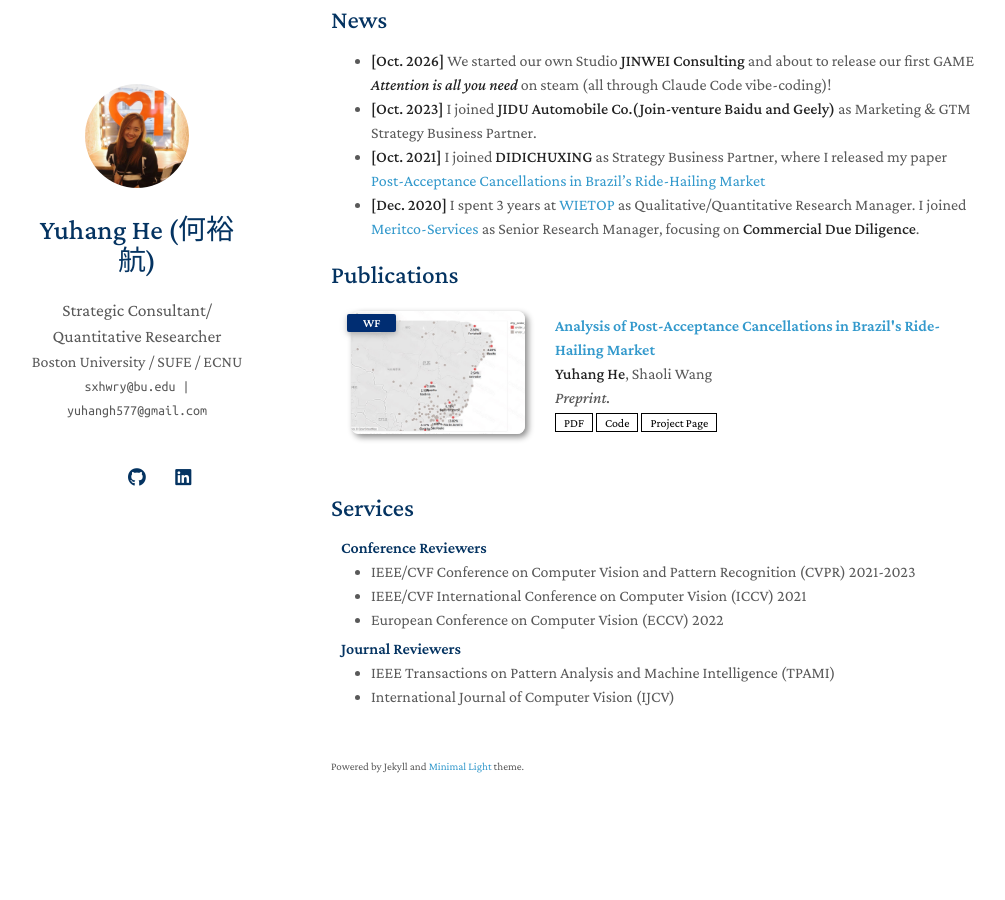
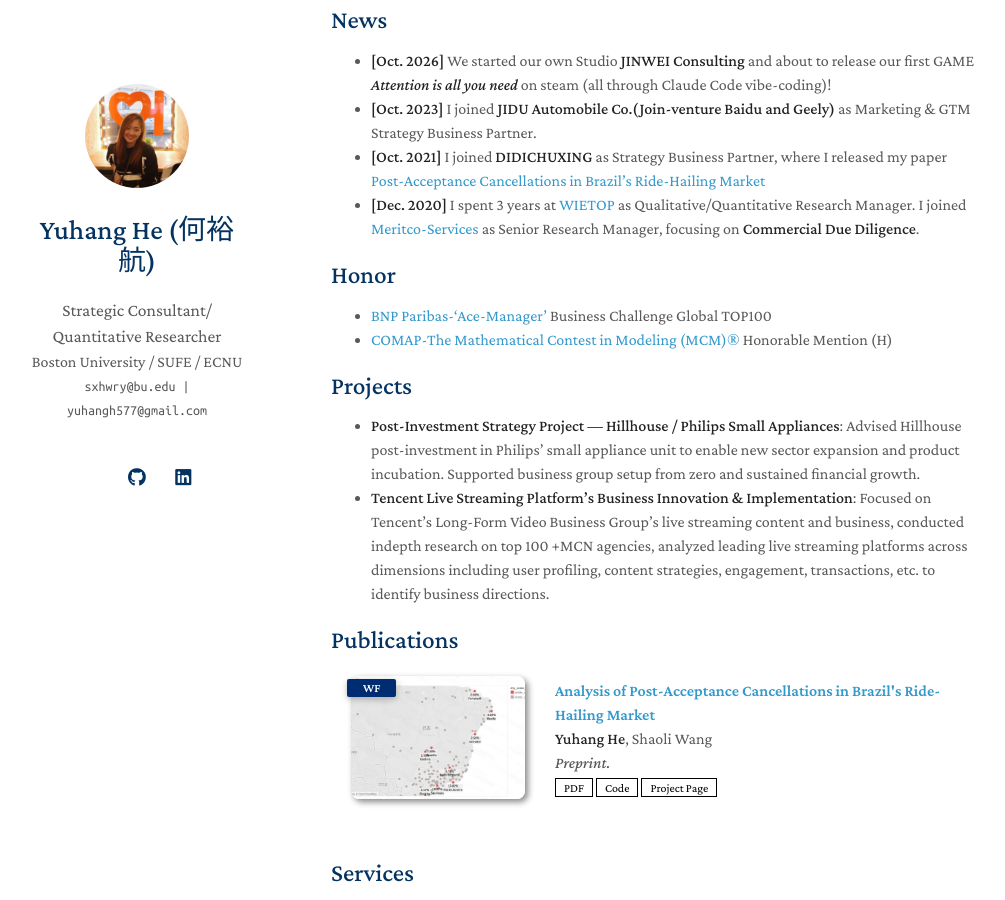
Before and after one commit to sparkle-hang/sparkle-hang.github.io, a Jekyll site: the page built from index.md, in a window 1280 px wide and 900 px high, scrolled down 509 px. Shown: the whole window, without its empty margins (139-1144 px from the left). Built offline with Jekyll 4.4.1, drawn with Linux system fonts in a browser that asks for light colours; a style sheet for code colours, icons or effects is not loaded; our own code applies the rules of GitHub Pages for plain Markdown files; before the commit the page ends 1356 px from its top, so only the background shows below that.

Commit message:
Update index.md

```diff
--- a/index.md
+++ b/index.md
@@ -21,9 +21,20 @@
 ## News
 
 - **[Oct. 2026]** We started our own Studio **JINWEI Consulting** and about to release our first GAME ***Attention is all you need*** on steam (all through Claude Code vibe-coding)!
-- **[Oct. 2023]** I joined **JIDU Automobile Co.(Join-venture Baidu and Geely)** as Marketing & GTM Strategy Business Partner.
-- **[Oct. 2021]** I joined **DIDICHUXING** as Strategy Business Partner, where I released my paper [Post-Acceptance Cancellations in Brazil's Ride-Hailing Market](https://d.wanfangdata.com.cn/thesis/Y4197196)
+- **[Oct. 2023]** I joined [**JIDU Automobile Co.(Join-venture Baidu and Geely)**](https://www.jiyue-auto.com) as Marketing & GTM Strategy Business Partner.
+- **[Oct. 2021]** I joined [**DIDICHUXING**](https://web.didiglobal.com) as Strategy Business Partner, where I released my paper [Post-Acceptance Cancellations in Brazil's Ride-Hailing Market](https://d.wanfangdata.com.cn/thesis/Y4197196)
 - **[Dec. 2020]** I spent 3 years at [WIETOP](https://wietop.com) as Qualitative/Quantitative Research Manager. I joined [Meritco-Services](https://meritco-group.com) as Senior Research Manager, focusing on **Commercial Due Diligence**.
+
+## Honor
+
+- [BNP Paribas-‘Ace-Manager’](https://group.bnpparibas/en/press-release/ace-manager-team-insight-wins-eighth-edition-bnp-paribas-online-business-competition) Business Challenge Global TOP100
+- [COMAP-The Mathematical Contest in Modeling (MCM)®](https://www.contest.comap.com/undergraduate/contests/) Honorable Mention (H)
+
+## Projects
+
+- **Post-Investment Strategy Project — Hillhouse / Philips Small Appliances**: Advised Hillhouse post-investment in Philips' small appliance unit to enable new sector expansion and product incubation. Supported business group setup from zero and sustained financial growth.
+- **Tencent Live Streaming Platform's Business Innovation & Implementation**: Focused on Tencent's Long-Form Video Business Group's live streaming content and business, conducted indepth research on top 100 +MCN agencies, analyzed leading live streaming platforms across dimensions including user profiling, content strategies, engagement, transactions, etc. to identify business directions.
+
 
 {% include_relative _includes/publications.md %}
 
```
